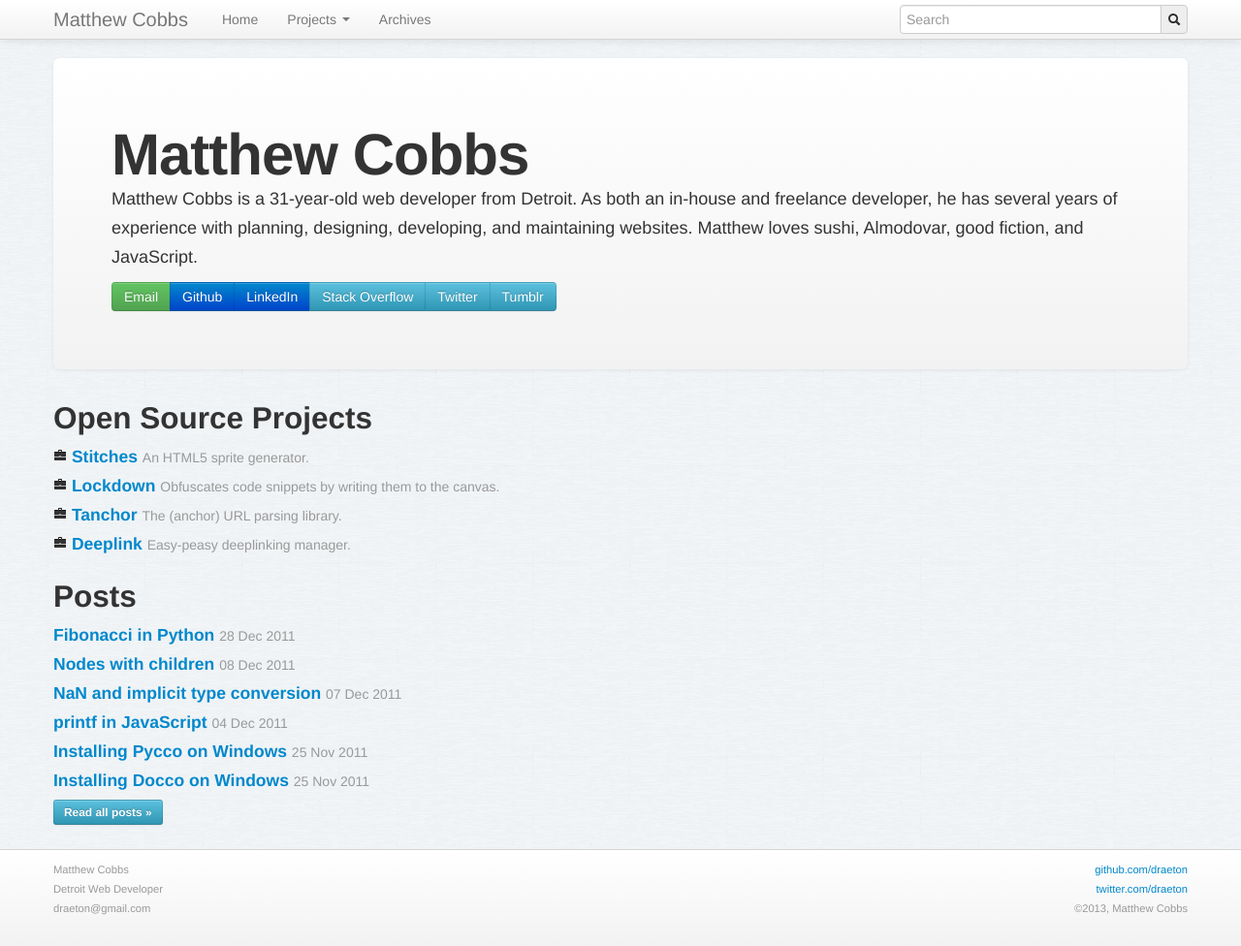
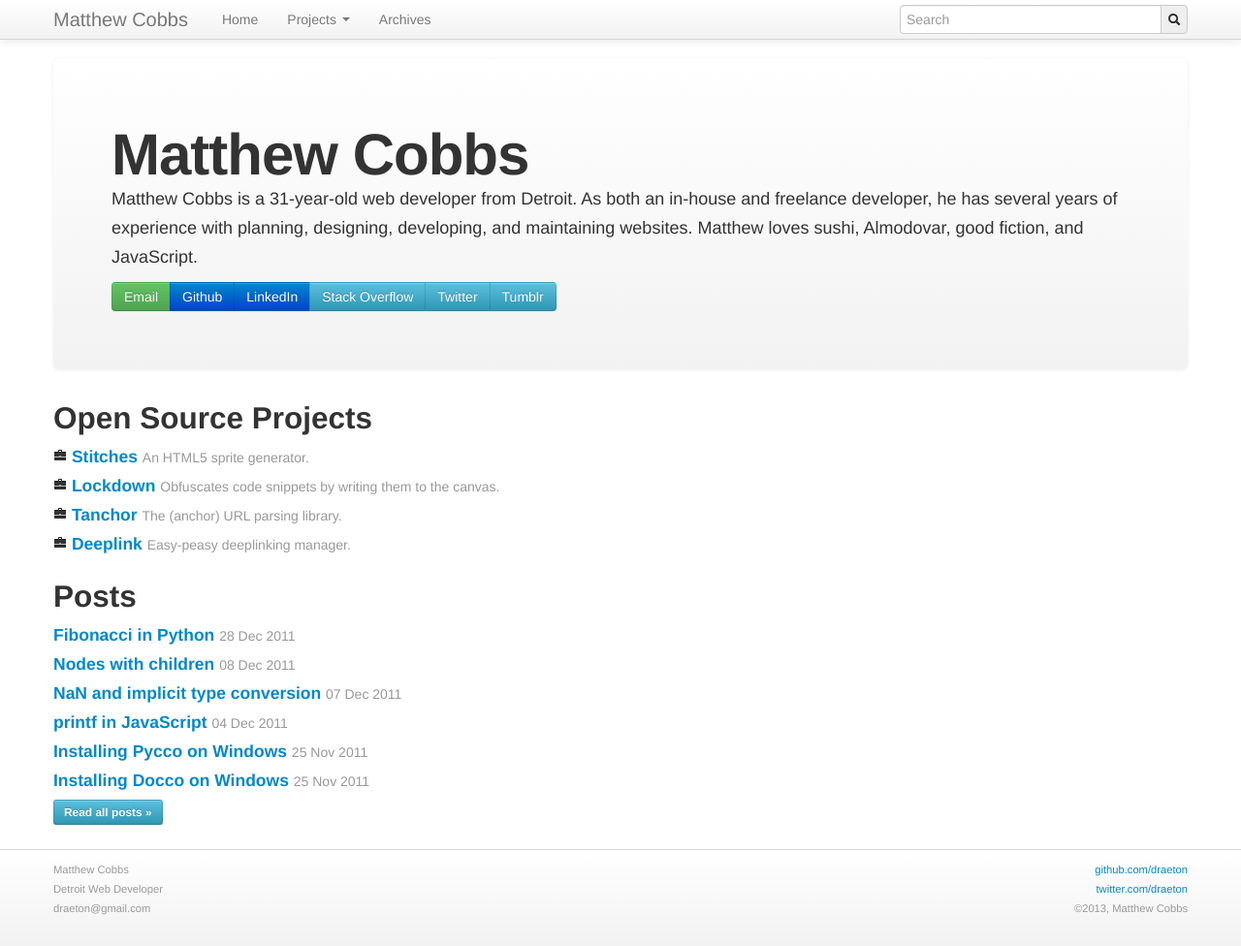
Before and after one commit to draeton/draeton.github.com, a Jekyll site: the page built from index.html, in a window 1280 px wide and 976 px high. Shown: the whole window at 97% size. Built offline with Jekyll 4.4.1, drawn with Linux system fonts in a browser that asks for light colours; nearby versions of some CDN libraries; Markdown is read by kramdown in place of the engine named in the settings; the list of posts is cut into pages by our own code.

Commit message:
Removing tile

```diff
--- a/css/draeton.css
+++ b/css/draeton.css
@@ -10,7 +10,6 @@
     height: auto !important;
     height: 100%;
     margin: 0 auto -100px;
-    background-image: url(/img/bg/tile2.gif);
 }
 
 #wrap > .container {
```
